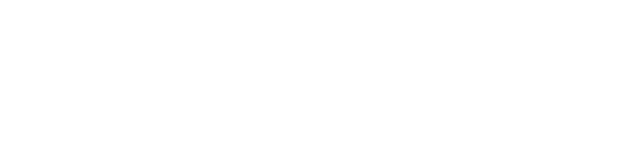
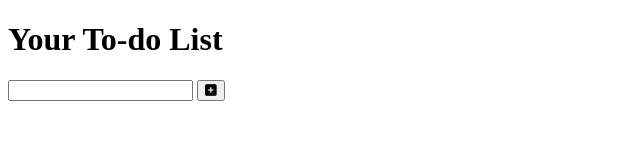
Before and after one commit to arisGio/To-Do-List-App, a plain HTML site: page index.html in a window 1280 px wide. Shown: the whole page, without its empty margins (0-640 px from the left). Drawn offline with Linux system fonts and the light colour scheme.

Commit message:
Added some structure (HTML) with corresponding classes (CSS).

```diff
--- a/index.html
+++ b/index.html
@@ -9,16 +9,23 @@
     <link href="https://fonts.googleapis.com/css2?family=Roboto+Mono:wght@100&display=swap" rel="stylesheet">
     <link rel="stylesheet" href="https://cdnjs.cloudflare.com/ajax/libs/font-awesome/6.3.0/css/all.min.css" integrity="sha512-SzlrxWUlpfuzQ+pcUCosxcglQRNAq/DZjVsC0lE40xsADsfeQoEypE+enwcOiGjk/bSuGGKHEyjSoQ1zVisanQ==" crossorigin="anonymous" referrerpolicy="no-referrer" />
     <link rel="stylesheet" href="./styles.css">
-    <title>TODO LIST</title>
+    <title>TODO LIST APP</title>
 </head>
 <body>
-    <!-- collect user input in order to create a task -->
-    <!-- use text input, use checkbox to mark complete, -->
-    <!-- sort by date added -->
-    <!-- sort by date due -->
-    <!-- sort by completion status -->
-    <!-- add reminders for tasks -->
-    <!-- categorize tasks into different lists or labels -->
+    <header>
+        <h1>Your To-do List</h1>
+    </header>
+    <form>
+        <input type="text" class="todo-input">
+        <button type="submit" class="todo-button">
+            <i class="fas fa-plus-square"></i>
+        </button>
+    </form>
+    <div class="todo-container">
+        <ul class="todo-list">
+            <!-- generate, through JS, list items (with corresponding action btns like complete & delete) -->
+        </ul>
+    </div>
     <script src="./index.js"></script>
 </body>
 </html>
```
